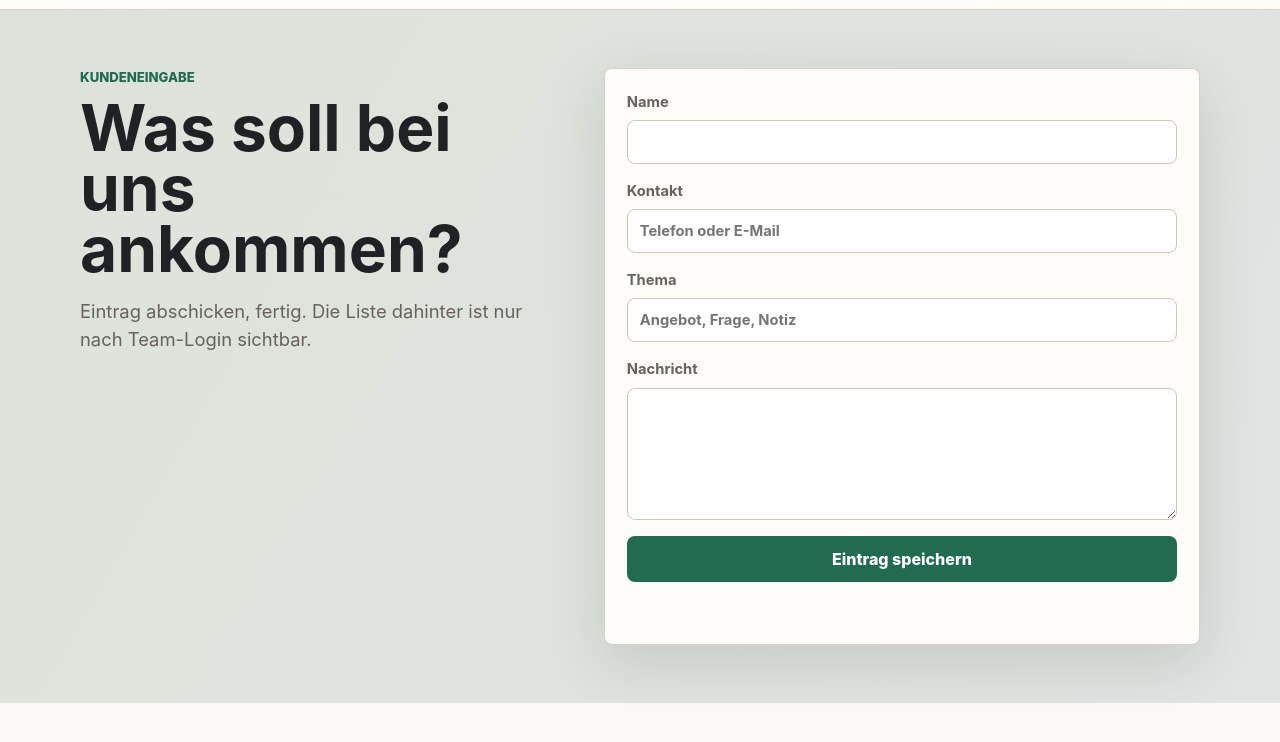
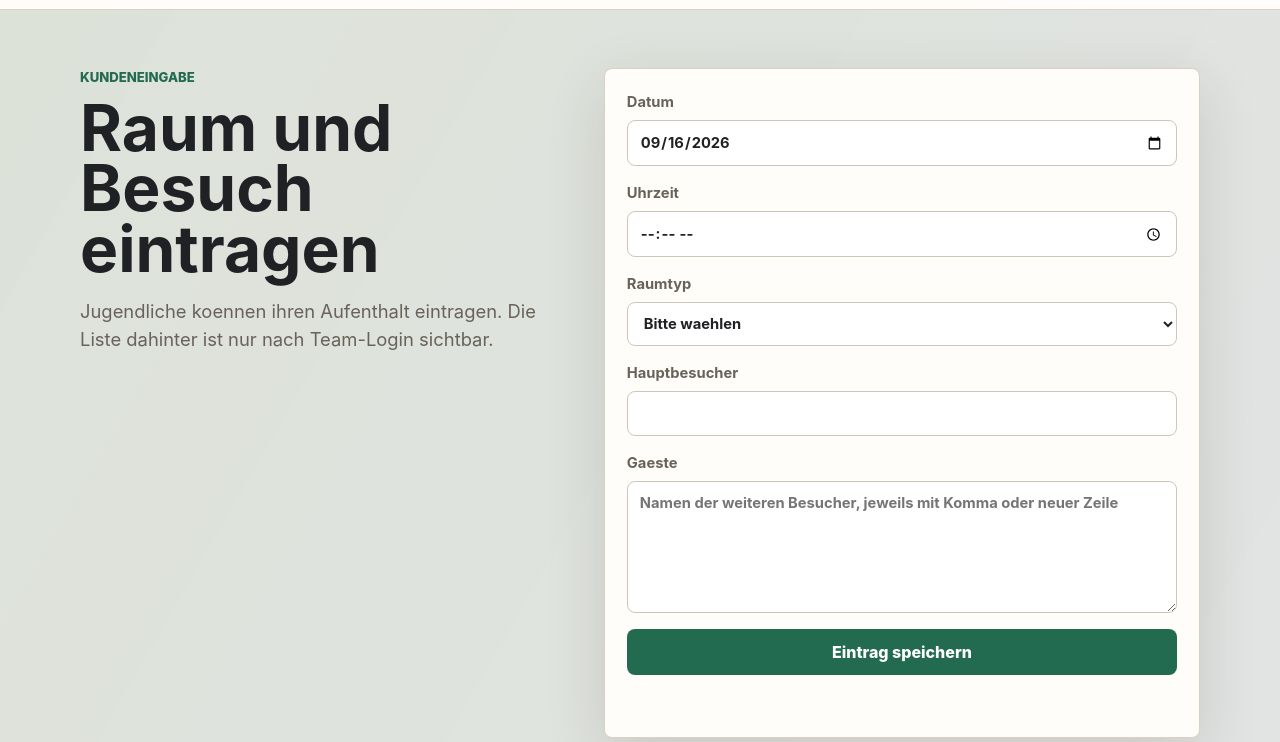
Before and after one commit to MrJoky/juzio, a website: page public/index.html in a window 1280 px wide. Shown: the part 58-800 px from the top of the page. Drawn offline with Linux system fonts and the light colour scheme.

Commit message:
Track visitor room entries

```diff
--- a/public/app.js
+++ b/public/app.js
@@ -13,8 +13,11 @@ const exportCashier = document.querySelector("#exportCashier");
 const resetCashier = document.querySelector("#resetCashier");
 const submissionsView = document.querySelector("#submissionsView");
 const cashierView = document.querySelector("#cashierView");
+const visitDateInput = customerForm.querySelector("[name='visitDate']");
 
 let cashier = { offers: [] };
+
+visitDateInput.value = new Date().toISOString().slice(0, 10);
 
 customerForm.addEventListener("submit", async (event) => {
   event.preventDefault();
@@ -130,12 +133,13 @@ async function saveCashier() {
 }
 
 function renderSubmission(entry) {
+  const guestText = entry.guests ? escapeHtml(entry.guests).replaceAll("\n", "<br>") : "Keine Gaeste eingetragen";
   return `
     <article class="entry-card">
-      <strong>${escapeHtml(entry.name)}</strong>
-      <span class="entry-meta">${formatDate(entry.createdAt)}${entry.topic ? ` · ${escapeHtml(entry.topic)}` : ""}</span>
-      ${entry.contact ? `<span class="entry-meta">${escapeHtml(entry.contact)}</span>` : ""}
-      <p>${escapeHtml(entry.message)}</p>
+      <strong>${escapeHtml(entry.roomType)}</strong>
+      <span class="entry-meta">${formatVisit(entry.visitDate, entry.visitTime)} · gespeichert ${formatDate(entry.createdAt)}</span>
+      <span>Hauptbesucher: <strong>${escapeHtml(entry.mainVisitor)}</strong></span>
+      <p>Gaeste:<br>${guestText}</p>
     </article>
   `;
 }
@@ -225,6 +229,14 @@ function formatDate(value) {
   }).format(new Date(value));
 }
 
+function formatVisit(date, time) {
+  if (!date && !time) return "Kein Datum";
+  const formattedDate = date
+    ? new Intl.DateTimeFormat("de-DE", { dateStyle: "medium" }).format(new Date(`${date}T00:00:00`))
+    : "Kein Datum";
+  return `${formattedDate}${time ? ` um ${time} Uhr` : ""}`;
+}
+
 function downloadCsv(filename, rows) {
   const csv = rows.map((row) => row.map(csvCell).join(";")).join("\n");
   const blob = new Blob([csv], { type: "text/csv;charset=utf-8" });
--- a/public/index.html
+++ b/public/index.html
@@ -25,26 +25,38 @@
         <div class="section-grid">
           <div>
             <p class="eyebrow">Kundeneingabe</p>
-            <h1>Was soll bei uns ankommen?</h1>
-            <p class="lead">Eintrag abschicken, fertig. Die Liste dahinter ist nur nach Team-Login sichtbar.</p>
+            <h1>Raum und Besuch eintragen</h1>
+            <p class="lead">Jugendliche koennen ihren Aufenthalt eintragen. Die Liste dahinter ist nur nach Team-Login sichtbar.</p>
           </div>
 
           <form id="customerForm" class="panel form-panel">
             <label>
-              Name
-              <input name="name" autocomplete="name" required>
+              Datum
+              <input name="visitDate" type="date" required>
             </label>
             <label>
-              Kontakt
-              <input name="contact" autocomplete="email" placeholder="Telefon oder E-Mail">
+              Uhrzeit
+              <input name="visitTime" type="time" required>
             </label>
             <label>
-              Thema
-              <input name="topic" placeholder="Angebot, Frage, Notiz">
+              Raumtyp
+              <select name="roomType" required>
+                <option value="">Bitte waehlen</option>
+                <option value="Offener Bereich">Offener Bereich</option>
+                <option value="Musikraum">Musikraum</option>
+                <option value="Kreativraum">Kreativraum</option>
+                <option value="Gamingraum">Gamingraum</option>
+                <option value="Sport / Bewegung">Sport / Bewegung</option>
+                <option value="Sonstiger Raum">Sonstiger Raum</option>
+              </select>
             </label>
             <label>
-              Nachricht
-              <textarea name="message" rows="5" required></textarea>
+              Hauptbesucher
+              <input name="mainVisitor" autocomplete="name" required>
+            </label>
+            <label>
+              Gaeste
+              <textarea name="guests" rows="5" placeholder="Namen der weiteren Besucher, jeweils mit Komma oder neuer Zeile"></textarea>
             </label>
             <button class="primary-button" type="submit">Eintrag speichern</button>
             <p id="customerStatus" class="status" role="status"></p>
--- a/public/styles.css
+++ b/public/styles.css
@@ -30,6 +30,7 @@ body {
 
 button,
 input,
+select,
 textarea {
   font: inherit;
 }
@@ -180,6 +181,7 @@ label {
 }
 
 input,
+select,
 textarea {
   background: #ffffff;
   border: 1px solid #cfc6bb;
@@ -196,6 +198,7 @@ textarea {
 }
 
 input:focus,
+select:focus,
 textarea:focus {
   border-color: var(--green);
   outline: 3px solid rgba(34, 107, 81, 0.16);
```
Also changed, not shown: server.js (+7 -6 lines), README.md.
